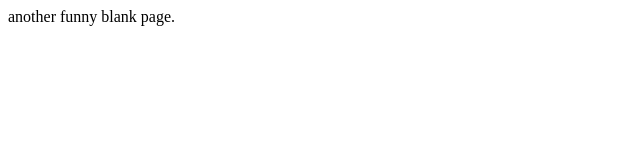
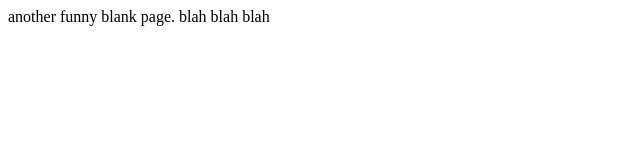
Before and after one commit to TIY-Charleston-Front-End-May2015/testGHPages, a plain HTML site: page index.html in a window 1280 px wide. Shown: the whole page, without its empty margins (0-640 px from the left). Drawn offline with Linux system fonts and the light colour scheme.

Commit message:
some more edits

```diff
--- a/index.html
+++ b/index.html
@@ -5,6 +5,6 @@
   <title>Document</title>
 </head>
 <body>
-  another funny blank page.
+  another funny blank page. blah blah blah
 </body>
 </html>
```
